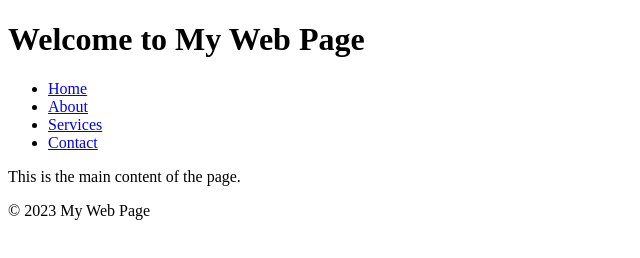
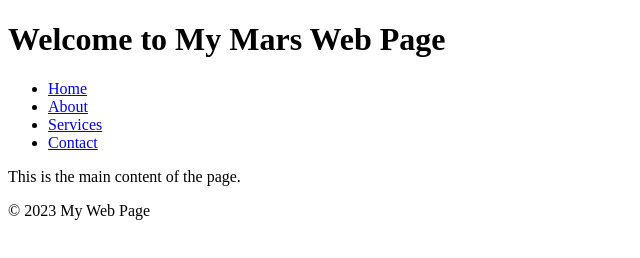
Before and after one commit to MauriceHuang/terraform-beginner-bootcamp-2023, a plain HTML site: page public/index.html in a window 1280 px wide. Shown: the whole page, without its empty margins (0-640 px from the left). Drawn offline with Linux system fonts and the light colour scheme.

Commit message:
fixing interfacing issue with terraform

```diff
--- a/public/index.html
+++ b/public/index.html
@@ -7,7 +7,7 @@
 </head>
 <body>
     <header>
-        <h1>Welcome to My Web Page</h1>
+        <h1>Welcome to My Mars Web Page</h1>
         <nav>
             <ul>
                 <li><a href="#">Home</a></li>
```
Also changed, not shown: 1 other file.
